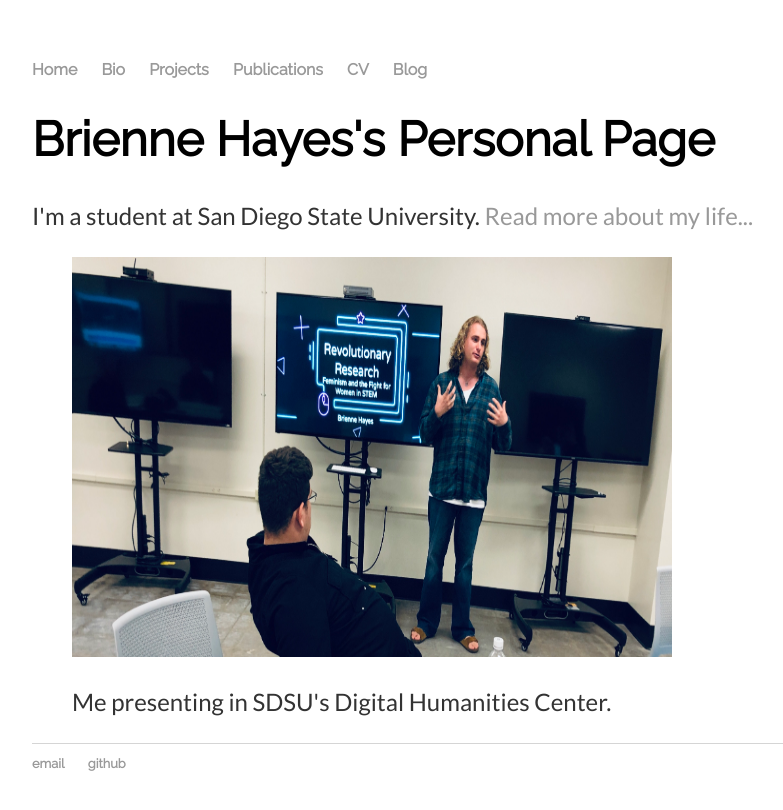
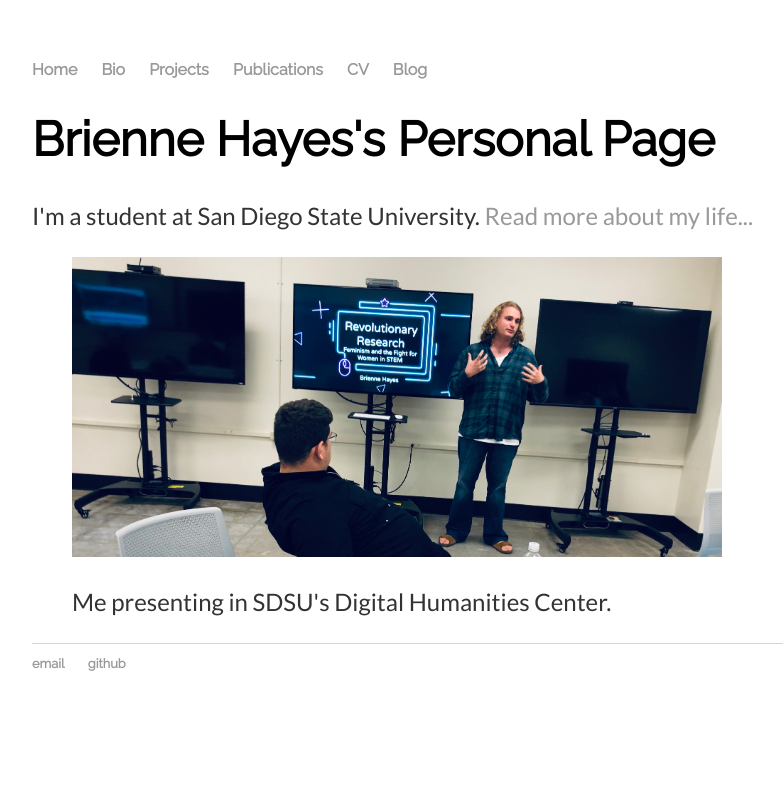
Before and after one commit to bhayes7/bhayes7.github.io, a Jekyll site: the page built from index.html, in a window 1280 px wide. Shown: the top 810 px of the page, without its empty margins (160-943 px from the left). Built offline with Jekyll 4.4.1, drawn with Linux system fonts in a browser that asks for light colours.

Commit message:
changed image size (again)

```diff
--- a/index.html
+++ b/index.html
@@ -9,8 +9,8 @@ title: Brienne Hayes
 		<img src="images/home-page-photo.jpeg"
 		     alt="Photo of Brienne giving a presentation"
 		     title="Brienne Presenting in the Digital Humanities Center"
-		     width="600"
-		     height="400"/>
+		     width="650"
+		     height="300"/>
 		<p>
 			<figcaption>
 				Me presenting in SDSU's Digital Humanities Center.
```
